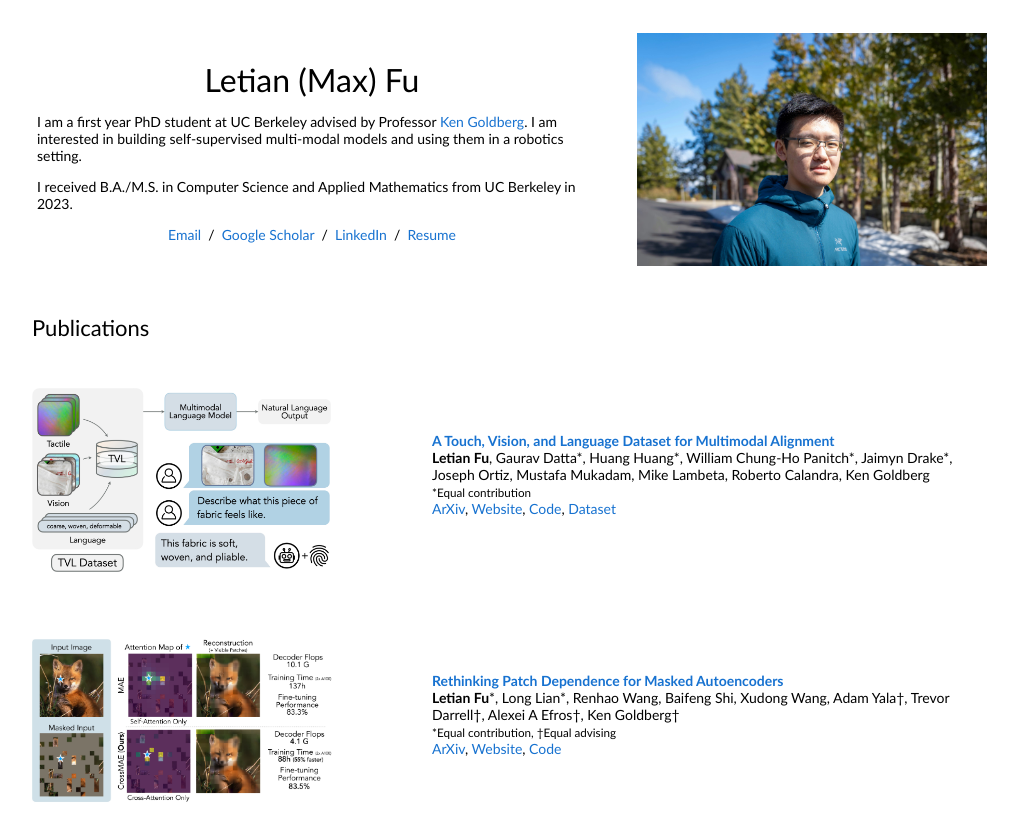
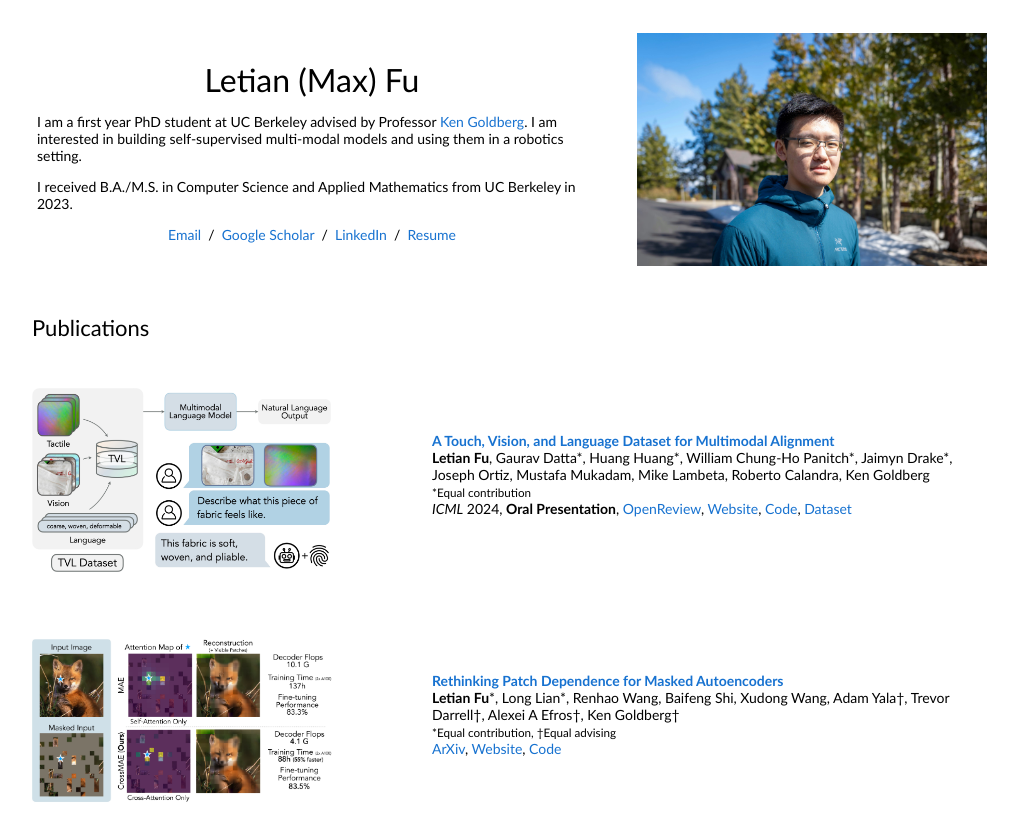
Before and after one commit to Max-Fu/max-fu.github.io, a plain HTML site: page index.html in a window 1280 px wide. Shown: the top 838 px of the page, without its empty margins (128-1146 px from the left). Drawn offline with Linux system fonts and the light colour scheme.

Commit message:
updated tvl

```diff
--- a/index.html
+++ b/index.html
@@ -67,7 +67,7 @@
               <small>*Equal contribution</small>
               <br>
               <!-- CONFERENCE -->
-              <a href="https://tactile-vlm.github.io/files/tvl.pdf">ArXiv</a>, <a href="https://tactile-vlm.github.io/">Website</a>, <a href="https://github.com/Max-Fu/tvl">Code</a>, <a href="https://huggingface.co/datasets/mlfu7/Touch-Vision-Language-Dataset">Dataset</a>
+              <em>ICML</em> 2024, <b>Oral Presentation</b>, <a href="https://openreview.net/forum?id=tFEOOH9eH0">OpenReview</a>, <a href="https://tactile-vlm.github.io/">Website</a>, <a href="https://github.com/Max-Fu/tvl">Code</a>, <a href="https://huggingface.co/datasets/mlfu7/Touch-Vision-Language-Dataset">Dataset</a>
               <!-- <em>Arxiv</em>, <a href="https://arxiv.org/abs/2306.10007">arXiv</a> -->
               <p></p>
               <!-- SUMMARY -->
```
